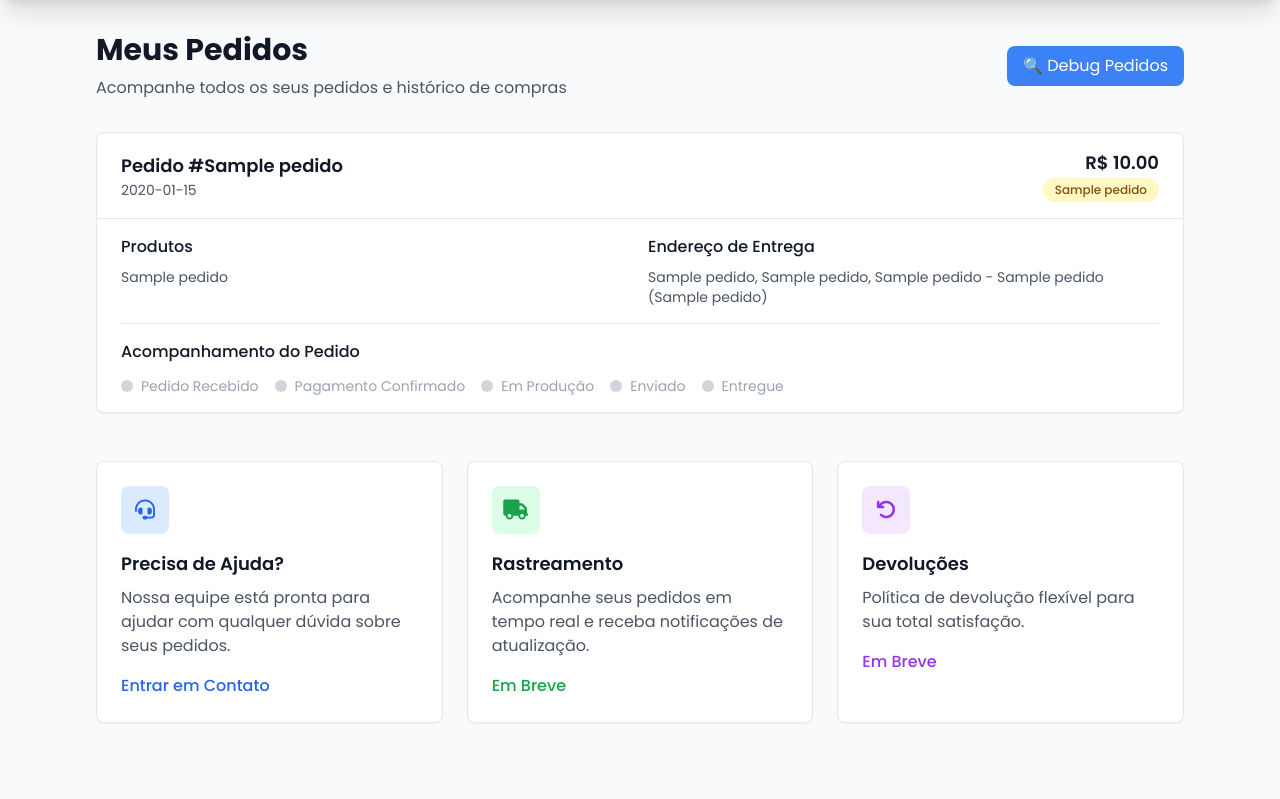
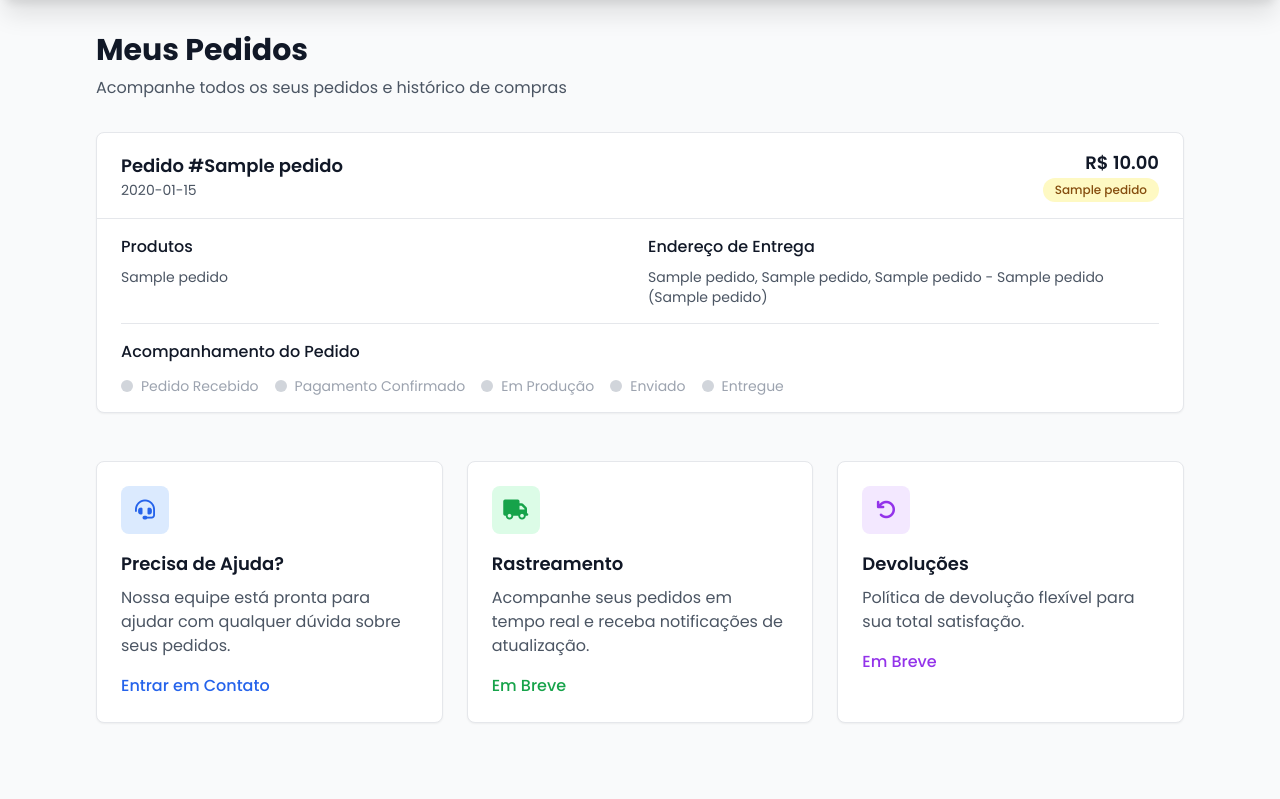
Before and after one commit to Henrique1q2w3e/Atlas, a Flask app: page /pedidos in a window 1280 px wide. Shown: the part 64-863 px from the top of the page. Run offline with Flask 3, Linux system fonts and the light colour scheme; the visitor is signed in with stand-in values (Sample User, id 1); a database or web service that is not in the repository returns one stand-in record (values such as "Sample title"); data that the repository does not hold is empty; some libraries are stand-ins or nearby versions.

Commit message:
Fix JavaScript error and improve order detection with automatic debugging

```diff
--- a/main.py
+++ b/main.py
@@ -618,12 +618,30 @@ def pedidos():
         conn = conectar_db()
         cursor = conn.cursor()
 
-        # Buscar pedidos do usuário
+        # Buscar pedidos do usuário (tentar por email exato primeiro)
         executar_query(cursor, '''
             SELECT * FROM pedidos WHERE email = ? ORDER BY data_pedido DESC
         ''', (usuario['email'],))
 
         pedidos = cursor.fetchall()
+
+        # Se não encontrou pedidos, buscar por email similar (case insensitive)
+        if len(pedidos) == 0:
+            print(f"🔍 Nenhum pedido encontrado para {usuario['email']}, tentando busca mais ampla...")
+            executar_query(cursor, '''
+                SELECT * FROM pedidos WHERE LOWER(email) = LOWER(?) ORDER BY data_pedido DESC
+            ''', (usuario['email'],))
+            pedidos = cursor.fetchall()
+
+        # Se ainda não encontrou, mostrar todos os pedidos (para debug)
+        if len(pedidos) == 0:
+            print("🔍 Nenhum pedido encontrado, mostrando todos os pedidos para debug...")
+            executar_query(cursor, 'SELECT * FROM pedidos ORDER BY data_pedido DESC')
+            pedidos = cursor.fetchall()
+            print(f"📊 Total de pedidos no banco: {len(pedidos)}")
+            for pedido in pedidos:
+                print(f"📦 Pedido: {pedido[1]} - Email: {pedido[3]}")
+
         conn.close()
 
         print(f"📊 Encontrados {len(pedidos)} pedidos para {usuario['email']}")
--- a/templates/pedidos.html
+++ b/templates/pedidos.html
@@ -5,15 +5,8 @@
     <div class="max-w-6xl mx-auto px-4 sm:px-6 lg:px-8">
         <!-- Header -->
         <div class="mb-8">
-            <div class="flex justify-between items-center">
-                <div>
-                    <h1 class="text-3xl font-bold text-gray-900">Meus Pedidos</h1>
-                    <p class="text-gray-600 mt-2">Acompanhe todos os seus pedidos e histórico de compras</p>
-                </div>
-                <button onclick="debugPedidos()" class="bg-blue-500 text-white px-4 py-2 rounded-lg hover:bg-blue-600">
-                    🔍 Debug Pedidos
-                </button>
-            </div>
+            <h1 class="text-3xl font-bold text-gray-900">Meus Pedidos</h1>
+            <p class="text-gray-600 mt-2">Acompanhe todos os seus pedidos e histórico de compras</p>
         </div>
 
         {% if pedidos %}
@@ -107,7 +100,17 @@
                         <i class="fas fa-shopping-bag text-gray-400 text-3xl"></i>
                     </div>
                     <h3 class="text-xl font-semibold text-gray-900 mb-2">Nenhum pedido encontrado</h3>
-                    <p class="text-gray-600 mb-6">Você ainda não realizou nenhum pedido. Que tal começar a comprar?</p>
+                    <p class="text-gray-600 mb-4">Você ainda não realizou nenhum pedido. Que tal começar a comprar?</p>
+
+                    <!-- Informações de Debug -->
+                    <div class="bg-blue-50 border border-blue-200 rounded-lg p-4 mb-6 text-left">
+                        <h4 class="text-sm font-medium text-blue-900 mb-2">🔍 Informações de Debug:</h4>
+                        <p class="text-xs text-blue-700 mb-1">• Verifique se você está logado</p>
+                        <p class="text-xs text-blue-700 mb-1">• Confirme se fez algum pedido</p>
+                        <p class="text-xs text-blue-700 mb-1">• Verifique os logs do servidor</p>
+                        <p class="text-xs text-blue-700">• Acesse: <a href="/admin/pedidos" class="underline">Painel Admin</a> para ver todos os pedidos</p>
+                    </div>
+
                     <a href="/produtos" class="inline-flex items-center px-6 py-3 bg-gradient-to-r from-yellow-500 to-yellow-600 text-white font-medium rounded-md hover:from-yellow-600 hover:to-yellow-700 transition duration-200">
                         <i class="fas fa-store mr-2"></i>
                         Começar a Comprar
@@ -151,22 +154,3 @@
     </div>
 </div>
 {% endblock %}
-
-{% block scripts %}
-<script>
-function debugPedidos() {
-    fetch('/api/debug-pedidos')
-    .then(response => response.json())
-    .then(data => {
-        if (data.success) {
-            alert(`Total de pedidos no banco: ${data.total_pedidos}\n\nPedidos:\n${JSON.stringify(data.pedidos, null, 2)}`);
-        } else {
-            alert('Erro ao buscar pedidos: ' + data.error);
-        }
-    })
-    .catch(error => {
-        alert('Erro: ' + error);
-    });
-}
-</script>
-{% endblock %}
```
